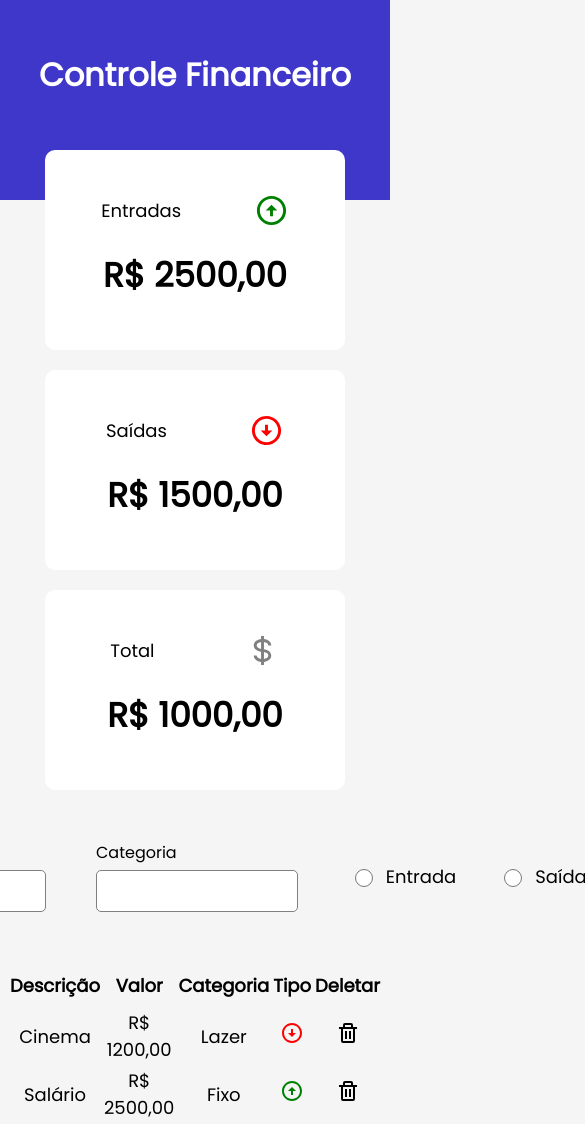
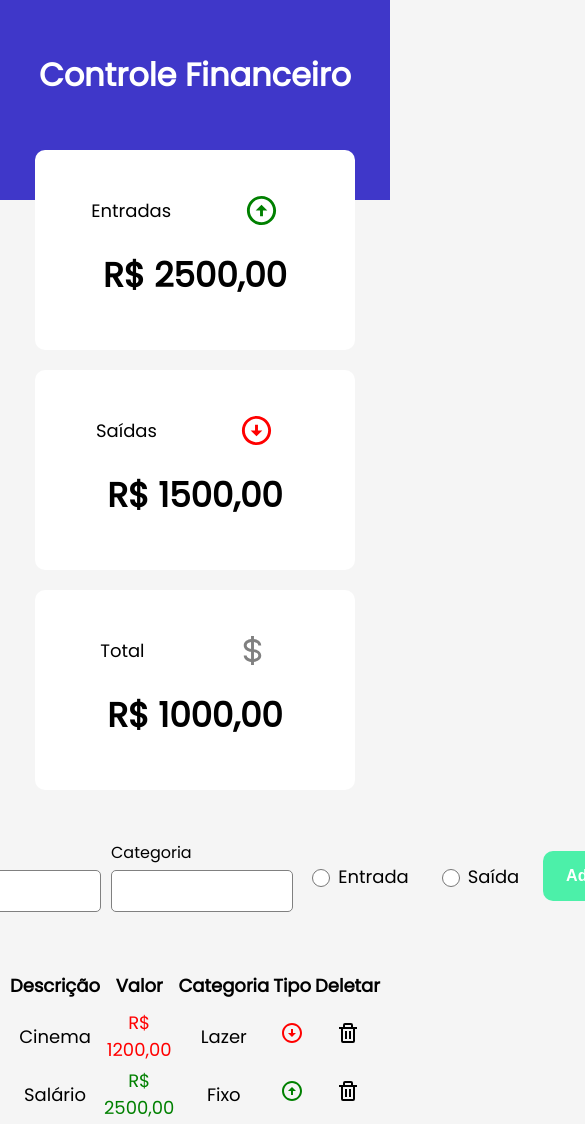
Before and after one commit to marcelogomes90/projeto-react-financas, a React (Vite) app: page / in a window 390 px wide. Shown: the top 1124 px of the page, 585 px wide, since content can reach past the window. Built offline with nearby package versions, Linux system fonts and the light colour scheme.

Commit message:
chore: adjust  media queries

```diff
--- a/src/components/button/style.ts
+++ b/src/components/button/style.ts
@@ -7,7 +7,7 @@ const SubmitButton = styled.button`
     font-size: 16px;
     border: none;
     border-radius: 10px;
-    width: 150px;
+    width: 120px;
     height: 50px;
     cursor: pointer;
 `
--- a/src/components/cards/style.ts
+++ b/src/components/cards/style.ts
@@ -1,28 +1,15 @@
 import styled from "styled-components";
 
 export const DivCard = styled.div`
-    width: 300px;
+    width: 320px;
     height: 200px;
     border-radius: 10px;
     color: #000000;
     background-color: #FFFFFF;
 
     @media (min-width: 1365px) {
-        width: 430px;
+        width: 400px;
     }
-
-    @media (max-width: 1023px) {
-        width: 200px;
-    }
-
-    @media (max-width: 767px) {
-        width: 160px;
-    }
-
-    @media (max-width: 550px) {
-        width: 300px;
-    }
-
 `
 
 export const DivTitle = styled.div`
@@ -36,18 +23,6 @@ export const DivTitle = styled.div`
 
     @media (min-width: 1365px) {
         width: 390px;
-    }
-
-    @media (max-width: 1023px) {
-        width: 160px;
-    }
-
-    @media (max-width: 767px) {
-        width: 120px;
-    }
-
-    @media (max-width: 550px) {
-        width: 260px;
     }
 
 `
@@ -70,16 +45,4 @@ export const Valor = styled.h2`
     color: #000000;
     font-size: 34px;
 
-    @media (max-width: 1024px) {
-        font-size: 26px;
-    }
-
-    @media (max-width: 767px) {
-        font-size: 22px;
-    }
-
-    @media (max-width: 550px) {
-        font-size: 34px;
-    }
-
 `
--- a/src/components/form/container.ts
+++ b/src/components/form/container.ts
@@ -5,8 +5,8 @@ const Container = styled.form`
     flex-direction: row;
     align-items: center;
     justify-content: center;
-    gap: 50px;
-    padding: 0 10% 0 10%;
+    gap: 10px;
+    padding: 0 5% 0 5%;
 `
 
 export default Container;
--- a/src/components/form/style.ts
+++ b/src/components/form/style.ts
@@ -1,7 +1,7 @@
 import styled from "styled-components";
 
 const DivForm = styled.div`
-    width: 250px;
+    width: 230px;
     display: flex;
     justify-content: center;
 `
--- a/src/components/inputs/style.ts
+++ b/src/components/inputs/style.ts
@@ -7,7 +7,7 @@ export const DivInput = styled.div`
 `
 
 export const Input = styled.input`
-    width: 180px;
+    width: 160px;
     height: 30px;
     border-radius: 5px;
     border: solid;
--- a/src/components/radioInput/container.ts
+++ b/src/components/radioInput/container.ts
@@ -3,7 +3,6 @@ import styled from "styled-components";
 const Container = styled.div`
     display: flex;
     flex-direction: row;
-    gap: 10px;
 `
 
 export default Container;
--- a/src/components/radioInput/style.ts
+++ b/src/components/radioInput/style.ts
@@ -1,13 +1,13 @@
 import styled from "styled-components";
 
 export const DivInput = styled.div`
-    width: 130px;
+    width: 120px;
     height: 30px;
     display: flex;
     flex-direction: row;
     justify-content: center;
     align-items: center;
-    gap: 10px
+    gap: 5px
 `
 
 export const Input = styled.input`
--- a/src/components/table/table.tsx
+++ b/src/components/table/table.tsx
@@ -18,14 +18,14 @@ function Table() {
                 <Body>
                     <Linha>
                         <Coluna>Cinema</Coluna>
-                        <Coluna>R$ 1200,00</Coluna>
+                        <Coluna style={{color: "red"}}>R$ 1200,00</Coluna>
                         <Coluna>Lazer</Coluna>
                         <Coluna><BiDownArrowCircle color="red" size="24px"></BiDownArrowCircle></Coluna>
                         <Coluna><BiTrash color="black" size="24px"></BiTrash></Coluna>
                     </Linha>
                     <Linha>
                         <Coluna>Salário</Coluna>
-                        <Coluna>R$ 2500,00</Coluna>
+                        <Coluna style={{color: "green"}}>R$ 2500,00</Coluna>
                         <Coluna>Fixo</Coluna>
                         <Coluna><BiUpArrowCircle color="green" size="24px"></BiUpArrowCircle></Coluna>
                         <Coluna><BiTrash color="black" size="24px"></BiTrash></Coluna>
```
